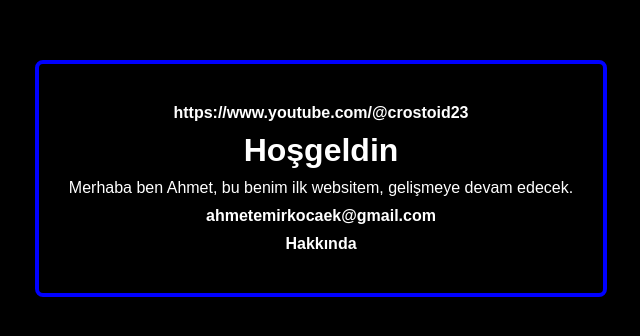
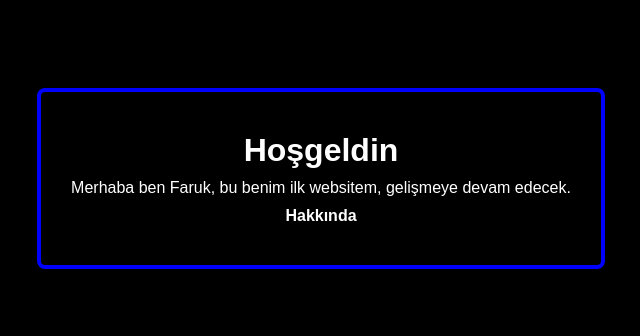
Before and after one commit to crostoid/websitem.github.io, a plain HTML site: page index.html in a window 1280 px wide. Shown: the part 222-558 px from the top of the page, without its empty margins (319-959 px from the left). Drawn offline with Linux system fonts and the light colour scheme.

Commit message:
Update index.html

```diff
--- a/index.html
+++ b/index.html
@@ -60,14 +60,8 @@
 
 <body>
     <div class="kutu">
-        <a href="https://www.youtube.com/@crostoid23" target="_blank">
-            https://www.youtube.com/@crostoid23
-        </a>
-
         <h1 class="fade-in">Hoşgeldin</h1>
-        <p class="fade-in">Merhaba ben Ahmet, bu benim ilk websitem, gelişmeye devam edecek.</p>
-
-        <a href="mailto:ahmetemirkocaek@gmail.com">ahmetemirkocaek@gmail.com</a>
+        <p class="fade-in">Merhaba ben Faruk, bu benim ilk websitem, gelişmeye devam edecek.</p>
 
         <!-- Hakkında sayfasına link -->
         <a href="about.html">Hakkında</a>
```
